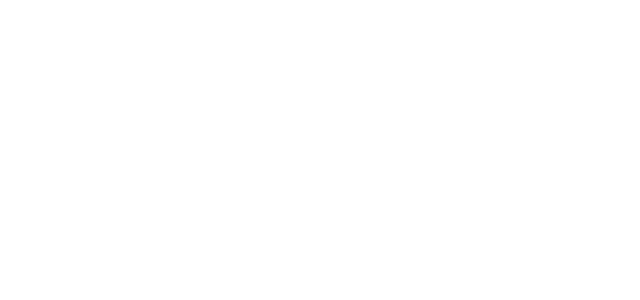
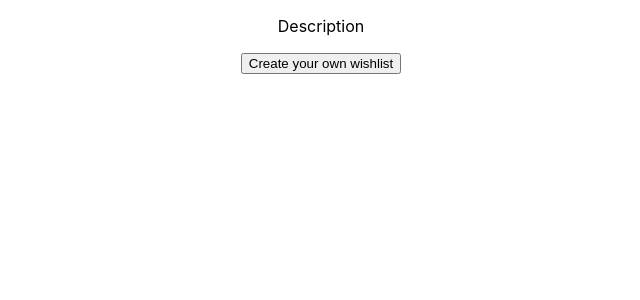
Before and after one commit to JohannaChiabotto/Wishlist, a React (Create React App) app in the folder frontend/: page / in a window 1280 px wide. Shown: the top 300 px of the page, without its empty margins (319-959 px from the left). Built offline with nearby package versions, Linux system fonts and the light colour scheme.

Commit message:
Update home Install react-router

```diff
--- a/frontend/src/App.tsx
+++ b/frontend/src/App.tsx
@@ -1,7 +1,7 @@
 import React from 'react';
 import {BrowserRouter, Route, Routes} from "react-router-dom";
 import './App.css';
-import home from "./components/homepage/home";
+import Home from "./components/homepage/Home";
 
 function App() {
   return (
@@ -9,7 +9,7 @@ function App() {
       <div>
         <BrowserRouter>
             <Routes>
-                    <Route path={""} element={<home/>}> </Route>
+                    <Route path={""} element={<Home/>}> </Route>
             </Routes>
         </BrowserRouter>
       </div>
--- a/frontend/src/components/homepage/home.tsx
+++ b/frontend/src/components/homepage/Home.tsx
@@ -4,7 +4,6 @@ export default function Home(){
     return(
         <div>
             <p>Description</p>
-            <img src={background} alt={"background"}/>
             <Link to={"/create-wishlist"}>
                 <button> Create your own wishlist</button>
             </Link>
```
